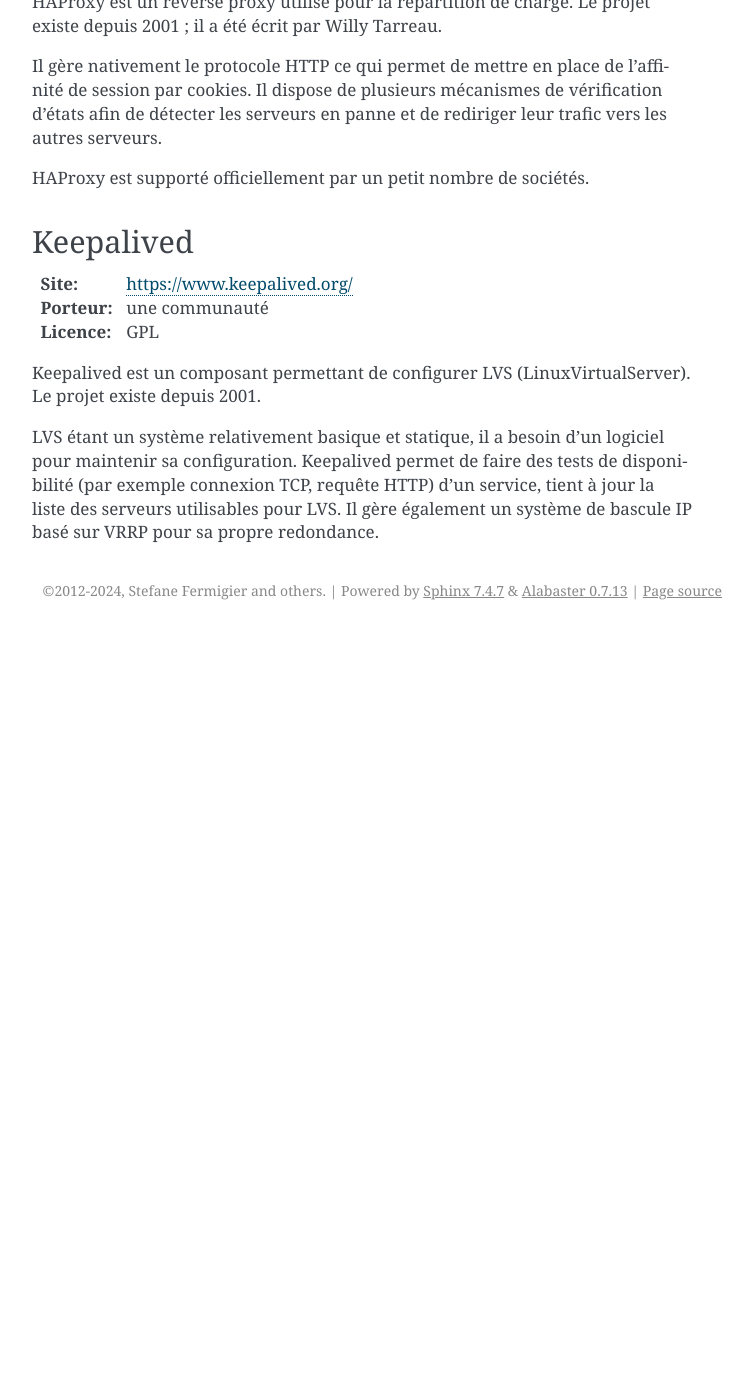
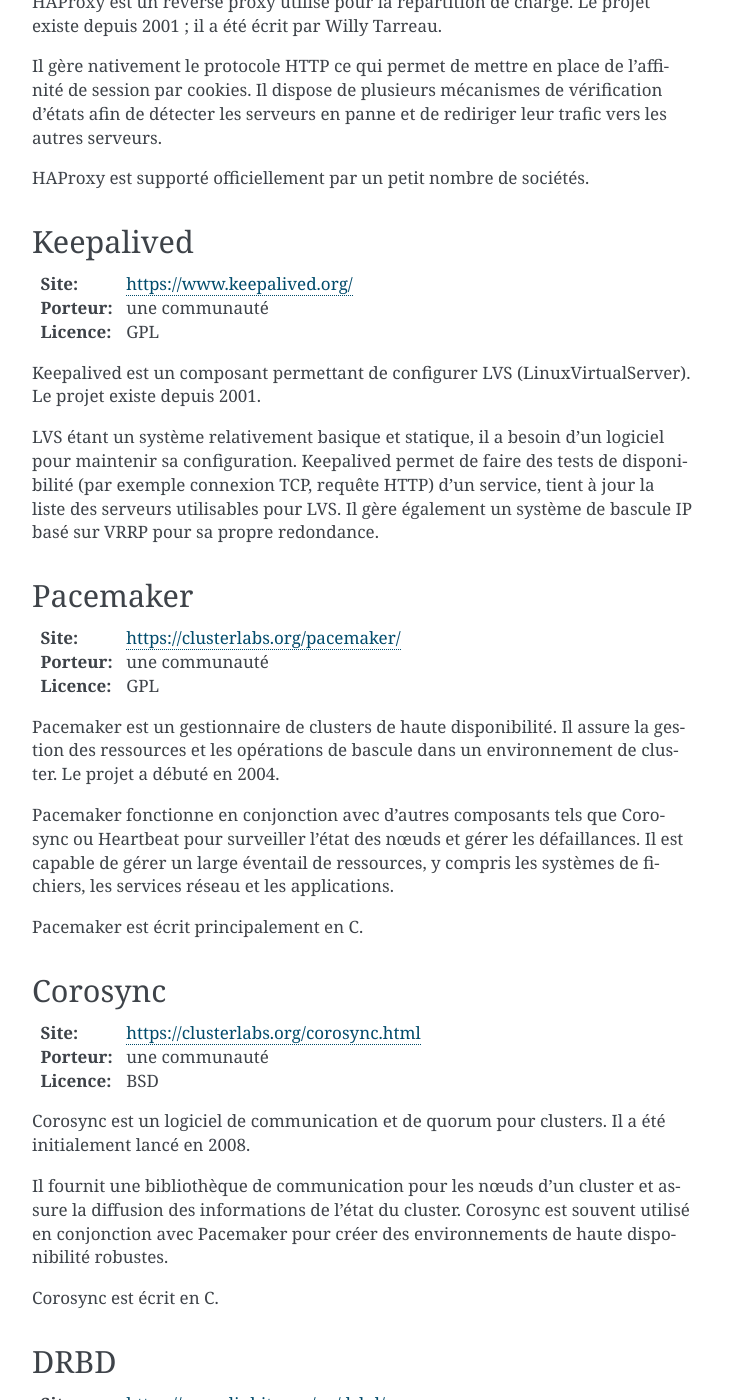
Before and after one commit to sfermigier/guide-oss, a Sphinx documentation site: the page built from source/infrastructure/haute-disponibilite.rst, in a window 1280 px wide and 1400 px high, scrolled down 1134 px. Shown: the whole window, without its empty margins (388-1141 px from the left). Built offline with Sphinx 7.4.7, drawn with Linux system fonts in a browser that asks for light colours; comment, search, counter and statistics services are not loaded; before the commit the page ends 1764 px from its top, so only the background shows below that; some of the changed text lies outside the part shown.

Commit message:
update content

```diff
--- a/source/infrastructure/haute-disponibilite.rst
+++ b/source/infrastructure/haute-disponibilite.rst
@@ -47,3 +47,45 @@
 Keepalived est un composant permettant de configurer LVS (LinuxVirtualServer). Le projet existe depuis 2001.
 
 LVS étant un système relativement basique et statique, il a besoin d'un logiciel pour maintenir sa configuration. Keepalived permet de faire des tests de disponibilité (par exemple connexion TCP, requête HTTP) d'un service, tient à jour la liste des serveurs utilisables pour LVS. Il gère également un système de bascule IP basé sur VRRP pour sa propre redondance.
+
+
+Pacemaker
+---------
+
+:Site: https://clusterlabs.org/pacemaker/
+:Porteur: une communauté
+:Licence: GPL
+
+Pacemaker est un gestionnaire de clusters de haute disponibilité. Il assure la gestion des ressources et les opérations de bascule dans un environnement de cluster. Le projet a débuté en 2004.
+
+Pacemaker fonctionne en conjonction avec d'autres composants tels que Corosync ou Heartbeat pour surveiller l'état des nœuds et gérer les défaillances. Il est capable de gérer un large éventail de ressources, y compris les systèmes de fichiers, les services réseau et les applications.
+
+Pacemaker est écrit principalement en C.
+
+
+Corosync
+--------
+
+:Site: https://clusterlabs.org/corosync.html
+:Porteur: une communauté
+:Licence: BSD
+
+Corosync est un logiciel de communication et de quorum pour clusters. Il a été initialement lancé en 2008.
+
+Il fournit une bibliothèque de communication pour les nœuds d'un cluster et assure la diffusion des informations de l'état du cluster. Corosync est souvent utilisé en conjonction avec Pacemaker pour créer des environnements de haute disponibilité robustes.
+
+Corosync est écrit en C.
+
+
+DRBD
+----
+
+:Site: https://www.linbit.com/en/drbd/
+:Porteur: LINBIT
+:Licence: GPL
+
+DRBD (Distributed Replicated Block Device) est un système de réplication de données en temps réel. Le projet a commencé en 1999.
+
+Il permet de mirrorer des partitions de disques entiers entre des nœuds d'un cluster, assurant ainsi une redondance des données. DRBD fonctionne en conjonction avec d'autres composants de haute disponibilité comme Pacemaker et Corosync.
+
+DRBD est écrit en C.
```
